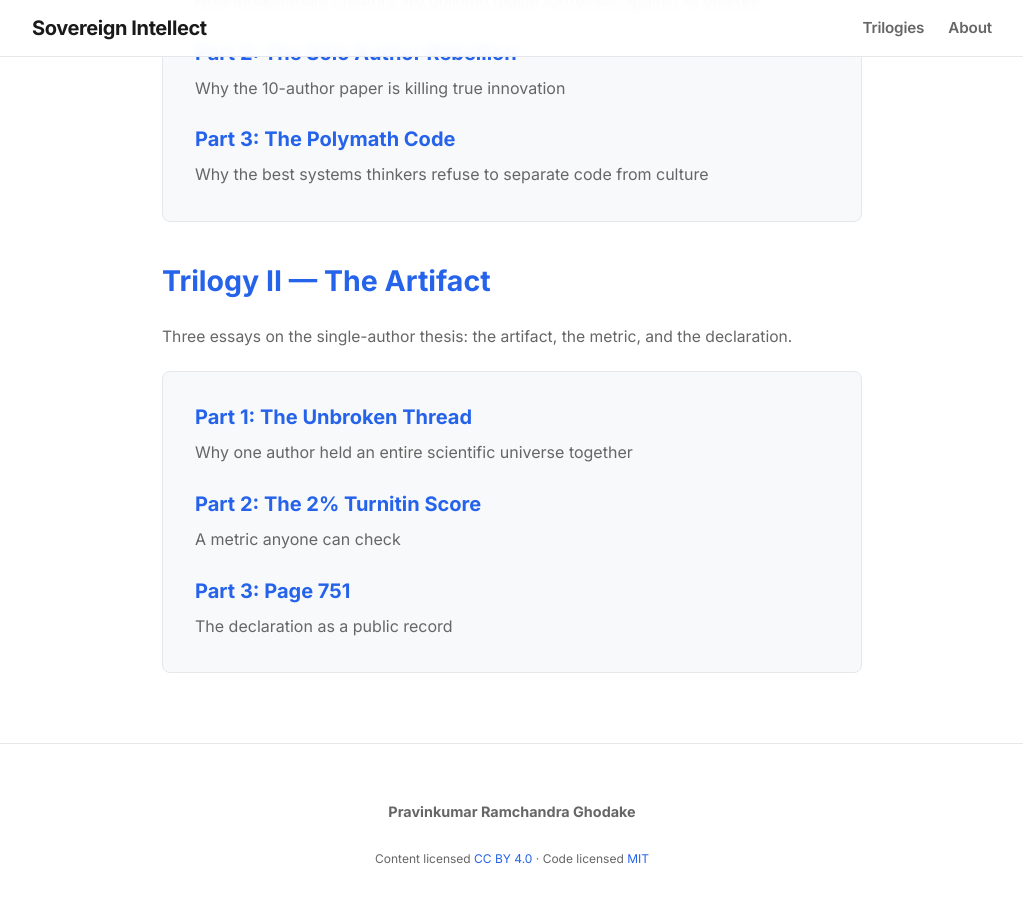
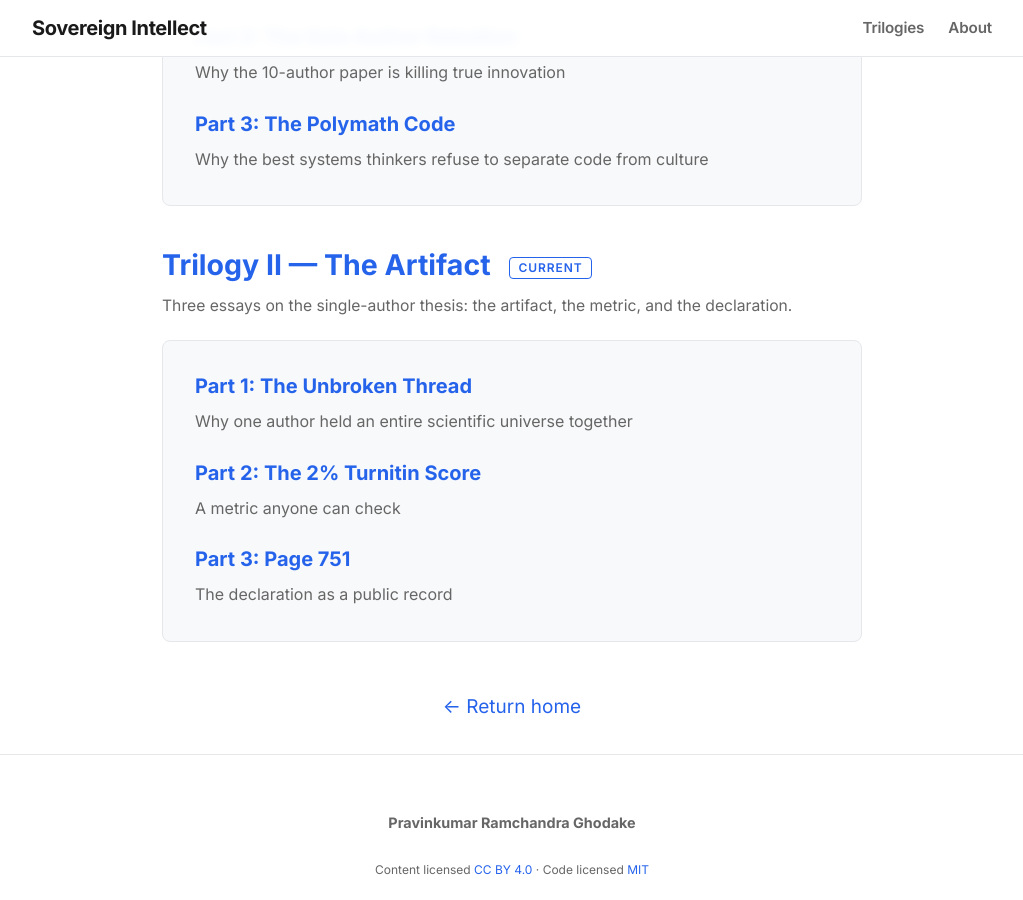
Before and after one commit to pravinkumar-ghodake/sovereign-intellect-blog, a Jekyll site: the page built from trilogies.md, in a window 1280 px wide and 900 px high, scrolled down 555 px. Shown: the whole window, without its empty margins (128-1151 px from the left). Built offline with Jekyll 4.4.1, drawn with Linux system fonts in a browser that asks for light colours.

Commit message:
Update trilogies.md

```diff
--- a/trilogies.md
+++ b/trilogies.md
@@ -13,7 +13,9 @@ permalink: /trilogies/
 {% assign series_list = site.data.series %}
 
 {% for trilogy in series_list %}
-## [{{ trilogy.title }}]({{ '/series/' | append: trilogy.slug | append: '/' | relative_url }})
+<h2 style="margin-bottom: 0.5rem;">
+<a href="{{ '/series/' | append: trilogy.slug | append: '/' | relative_url }}" style="color: var(--accent-color);">{{ trilogy.title }}</a>{% if forloop.last %} <span style="display: inline-block; font-family: var(--font-ui); font-size: 0.75rem; font-weight: 600; letter-spacing: 0.08em; text-transform: uppercase; color: var(--accent-color); border: 1px solid var(--accent-color); padding: 2px 8px; border-radius: 4px; margin-left: 0.75rem; vertical-align: middle;">Current</span>{% endif %}
+</h2>
 
 {% if trilogy.description %}
 <p style="font-family: var(--font-ui); font-size: 0.98rem; color: var(--text-muted); margin-top: 0.35rem;">{{ trilogy.description }}</p>
@@ -30,3 +32,7 @@ permalink: /trilogies/
 
 </div>
 {% endfor %}
+
+<div style="margin-top: 3rem; text-align: center; font-family: var(--font-ui);">
+<a href="{{ '/' | relative_url }}">← Return home</a>
+</div>
```
